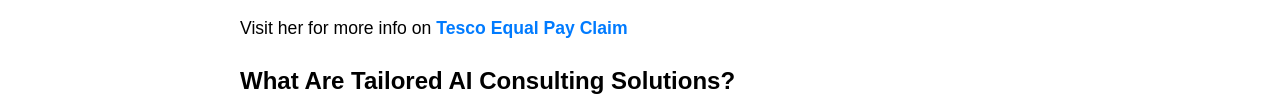
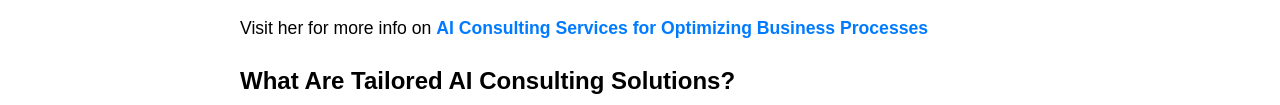
Before and after one commit to itsramonking/ai-consultant, a plain HTML site: page index.html in a window 1280 px wide. Shown: the part 695-800 px from the top of the page. Drawn offline with Linux system fonts and the light colour scheme.

Commit message:
Update index.html

```diff
--- a/index.html
+++ b/index.html
@@ -59,7 +59,7 @@
  <img src="https://i.postimg.cc/GptV2tB6/1-3.jpg" alt="aiconsultant.jpg" style="max-width: 100%; height: auto;">
 </div>
 
-<p>Visit her for more info on <a href="https://ikingbaker.github.io/claim/"> Tesco Equal Pay Claim</a></p>
+<p>Visit her for more info on <a href="https://aiconsulting-zeta.vercel.app/"> AI Consulting Services for Optimizing Business Processes</a></p>
 
 <h2><strong>What Are Tailored AI Consulting Solutions?</strong></h2>
 <p>Tailored AI consulting solutions are customized strategies designed to meet the specific needs of different industries. Unlike generic approaches, these solutions focus on:</p>
```
